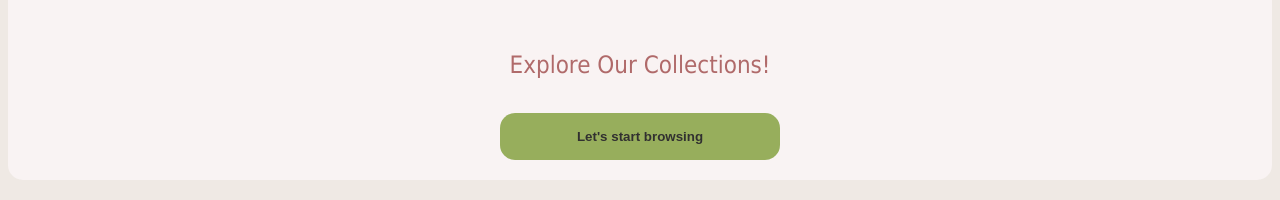
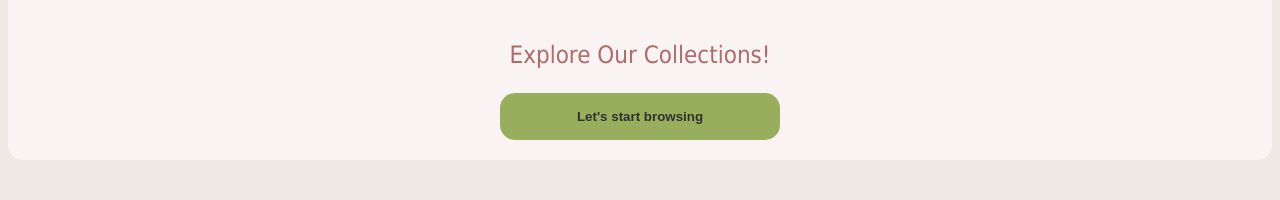
Before and after one commit to jay1982nit/11dtec-programming-project-part-2-23054nk-main, a website: page rental.html in a window 1280 px wide. Shown: the part 604-804 px from the top of the page. Drawn offline with Linux system fonts and the light colour scheme.

Commit message:
Jun 27, 2025, 10:14 AM

```diff
--- a/style.css
+++ b/style.css
@@ -144,7 +144,7 @@ body{
 
 .rental p {
   text-align: center;
-  padding: 10px;
+  //padding: 10px;
   background-color:#f9f3f3;
   font-size: 1.5rem;
   color: #b06a6a;
```
